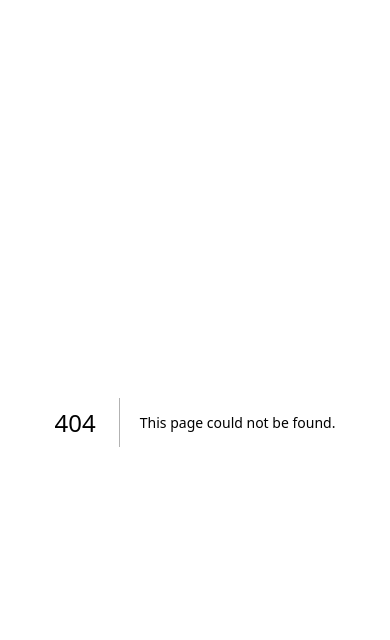
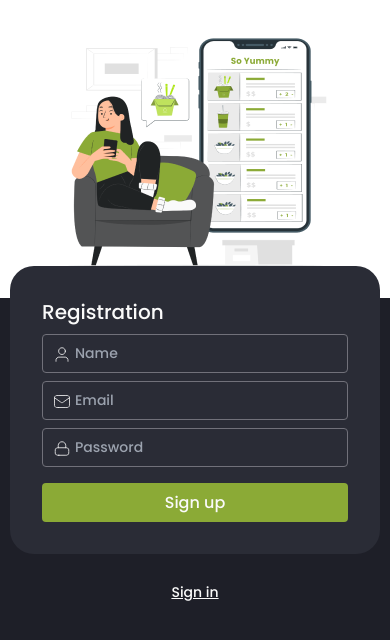
Before and after one commit to jkamin61/so-yummy, a Next.js app: page /start/register in a window 390 px wide. Before the commit this address had no page. Shown: the top 640 px of the page. Built offline with nearby package versions, Linux system fonts and the light colour scheme.

Commit message:
mobile version for register page

```diff
--- /dev/null
+++ b/app/start/register/page.tsx
@@ -0,0 +1,42 @@
+import Image from "next/image";
+import order from "@/public/order-food.png";
+import Link from "next/link";
+
+function Register(): JSX.Element {
+    return (
+        <section className="container text-whitish h-screen">
+            <div className="flex justify-center items-center relative bg-white p-6 w-full">
+                <Image src={order} alt="Food order image"/>
+            </div>
+            <div className="flex justify-center items-center">
+                <form
+                    className="absolute z-10 m-auto flex gap-2 mt-56 flex-col justify-start items-start bg-shadowNavy-light h-72 rounded-3xl mx-3 p-8">
+                    <h3 className="text-xl">Registration</h3>
+                    <input
+                        style={{backgroundPosition: "10px 10px"}}
+                        className="bg-transparent h-10 font-poppins border border-zinc-500 rounded bg-user bg-no-repeat pl-8 text-sm bg-left outline-0"
+                        type="text"
+                        placeholder="Name"/>
+                    <input
+                        style={{backgroundPosition: "10px 10px"}}
+                        className="bg-transparent h-10 font-poppins border border-zinc-500 rounded bg-mail-01 bg-no-repeat pl-8 text-sm bg-left outline-0"
+                        type="email"
+                        placeholder="Email"/>
+                    <input
+                        style={{backgroundPosition: "10px 10px"}}
+                        className="bg-transparent h-10 font-poppins border border-zinc-500 rounded bg-lock-02 bg-no-repeat pl-8 text-sm bg-left outline-0"
+                        type="password"
+                        placeholder="Password"/>
+                    <button className="h-10 w-full mt-2 bg-asparagus rounded font-poppins">Sign up</button>
+                </form>
+            </div>
+            <div className="relative flex justify-center items-center bg-shadowNavy h-full w-full">
+                <Link href="/" className="text-center pb-64 text-sm">
+                    <u className="">Sign in</u>
+                </Link>
+            </div>
+        </section>
+    );
+}
+
+export default Register;
```
